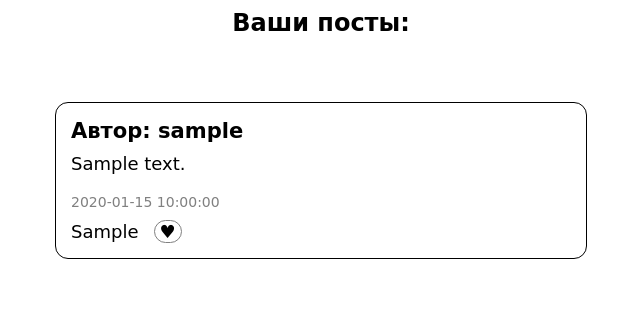
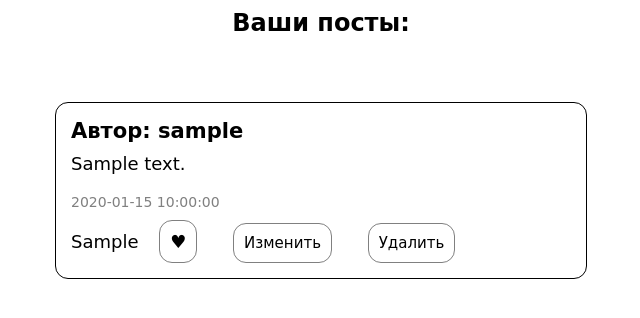
Before and after one commit to RitaAnt/Twitter-feed, a PHP site: page /profile.php in a window 1280 px wide. Shown: the part 157-475 px from the top of the page, without its empty margins (319-959 px from the left). Run offline with PHP 8.4, Linux system fonts and the light colour scheme; the visitor is signed in with stand-in values (Sample User, id 1); tables that the repository leaves empty or names only in its code hold one stand-in row (values such as "Sample post").

Commit message:
создание постов

```diff
--- a/src/profile.php
+++ b/src/profile.php
@@ -18,7 +18,6 @@ if(isset($_SESSION['user_id'])) {
     require_once('includes/db.php');
 
     $user_id = $_SESSION['user_id'];
-
     $sql_user = "SELECT * FROM users WHERE id = $user_id";
     $result_user = $conn->query($sql_user);
     $user = $result_user->fetch_assoc();
@@ -26,17 +25,20 @@ if(isset($_SESSION['user_id'])) {
     echo "<h1>Добро пожаловать, {$user['login']}!</h1>";
 
 
-    $sql_posts = "SELECT posts.*, users.login AS user_login FROM posts INNER JOIN users ON posts.user_id = users.id";
+    $sql_posts = "SELECT * from posts where user_id = $user_id";
     $result_posts = $conn->query($sql_posts);
     if($result_posts->num_rows > 0) {
         echo "<h2>Ваши посты:</h2>";
         while($post = $result_posts->fetch_assoc()) {
             echo "<div id='posts'>";
             echo "<div id='posts-div'>";
-            echo "<h3 id='posts-author'>Автор: {$post['user_login']}</h3>";
+            echo "<h3 id='posts-author'>Автор: {$user['login']}</h3>";
             echo "<p id='posts-content'>{$post['content']}</p>";
             echo "<p id='posts-data'>{$post['created_at']}</p>";
-            echo "<p id='posts-likes'>{$post['likes']}<button id='posts-like-button'>♥</button></p>";
+            echo "<p id='posts-likes'>{$post['likes']}
+            <button id='posts-like-button'>♥</button>
+            <button id='posts-edit-button'>Изменить</button>
+            <button id='posts-delete-button'>Удалить</button></p>";
             echo "</div></div>";
         }
     } else {
--- a/src/style/main.css
+++ b/src/style/main.css
@@ -74,10 +74,13 @@ a:hover{
 #posts-author, #posts-content, #posts-data{
     margin-bottom: 10px;
 }
-#posts-like-button{
-    padding: 0 5px;
+#posts-like-button, #posts-edit-button, #posts-delete-button{
     margin: 0 15px;
     border: 0.2px solid grey;
+}
+#posts-edit-button, #posts-delete-button{
+    font-size: 15px;
+    padding: 5px 10x;
 }
 #posts-like-button:hover{
     box-shadow: 1px 1px 3px grey;
```
Also changed, not shown: src/posts/process_create_post.php (+12 -4 lines).
